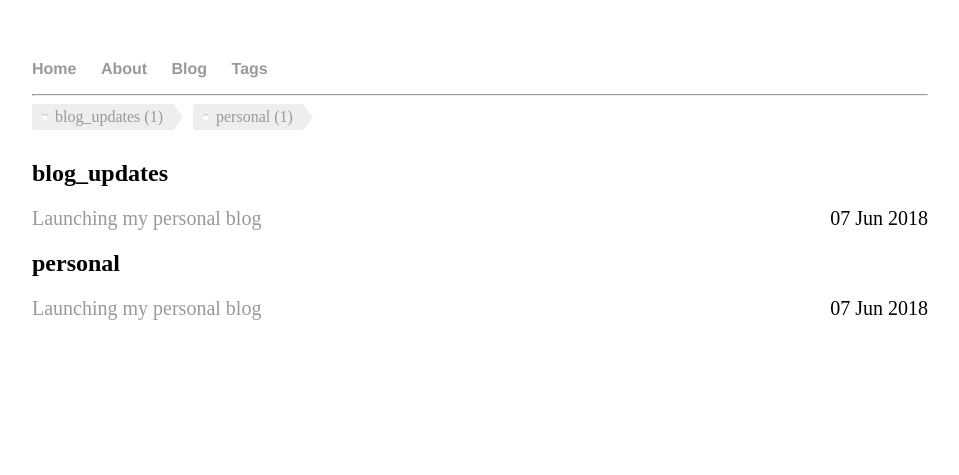
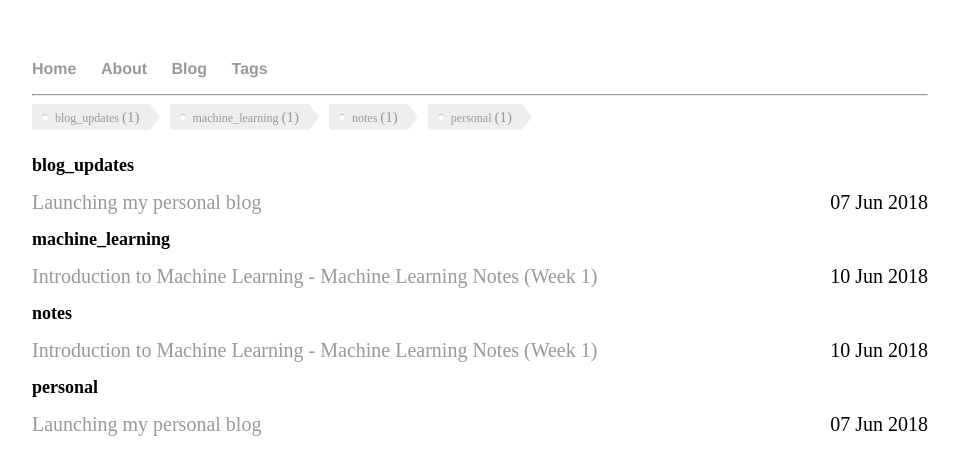
Before and after one commit to manaschaturvedi/manaschaturvedi.github.io, a Jekyll site: the page built from tags/index.html, in a window 1280 px wide. Shown: the top 475 px of the page, without its empty margins (160-1119 px from the left). Built offline with Jekyll 4.4.1, drawn with Linux system fonts in a browser that asks for light colours.

Commit message:
intro to ML post

```diff
--- a/_layouts/default.html
+++ b/_layouts/default.html
@@ -16,7 +16,7 @@
 	    		</ul>
 			</nav>
 			<hr>
-			<div class="container">
+			<div class="container" style="font-size:12px;">
 
 			{{ content }}
 
--- a/_layouts/post.html
+++ b/_layouts/post.html
@@ -1,14 +1,14 @@
 ---
 layout: default
 ---
-<h2>{{ page.title }}</h2>
+<span style="font-size: 15px;"><h2>{{ page.title }}</h2></span>
 <ul class="tags">
   {% for tag in page.tags %}
-    <li><a href="/tags#{{ tag }}" class="tag">{{ tag }}</a></li>
+    <span style="font-size: 15px;"><li><a href="/tags#{{ tag }}" class="tag">{{ tag }}</a></li></span>
   {% endfor %}
 </ul>
 <br>
-{{ page.date | date_to_string }}
+<span style="font-size: 15px;">{{ page.date | date_to_string }}</span>
 <!-- <p class="meta">{{ page.date | date_to_string }}</p> -->
 
 <div class="post">
--- /dev/null
+++ b/_posts/2018-06-10-machine-learning-01-introduction.md
@@ -0,0 +1,21 @@
+---
+layout: post
+title: "Introduction to Machine Learning - Machine Learning Notes (Week 1)"
+date: 2018-06-10
+tags: [machine_learning,notes]
+---
+
+> <i>The following notes represent my personal interpretation of the week one module of Coursera's Machine Learning course presented by Andrew Ng for my own future reference.</i>
+
+Two definitions of Machine Learning are offered. Arthur Samuel described it as: "the field of study that gives computers the ability to learn without being explicitly programmed." This is an older, informal definition.
+Tom Mitchell provides a more modern definition: "A computer program is said to learn from experience E with respect to some class of tasks T and performance measure P, if its performance at tasks in T, as measured by P, improves with experience E."
+
+Example: playing checkers.
+<pre style="font-size: 15px;">
+E = the experience of playing many games of checkers
+T = the task of playing checkers.
+P = the probability that the program will win the next game.
+</pre>
+
+In general, any machine learning problem can be assigned to one of two broad classifications:
+Supervised learning and Unsupervised learning.
--- a/tags/index.html
+++ b/tags/index.html
@@ -16,7 +16,7 @@
     {% capture this_word %}{{ tag_words[item] }}{% endcapture %}
     <li>
       <a href="#{{ this_word | cgi_escape }}" class="tag">{{ this_word }}
-        <span>({{ site.tags[this_word].size }})</span>
+        <span style="font-size: 15px;">({{ site.tags[this_word].size }})</span>
       </a>
     </li>
   {% endunless %}{% endfor %}
```
Also changed, not shown: _posts/2018-06-07-personal-blog-launched.md (+0 -1 lines).
